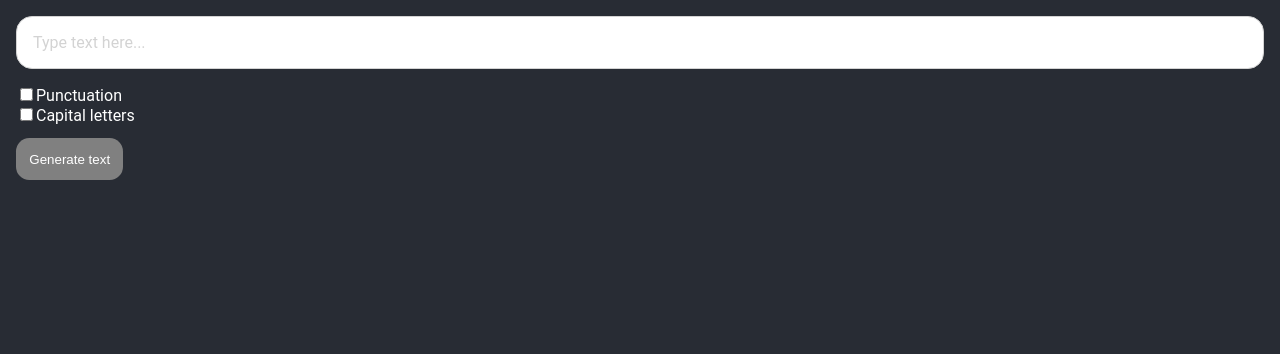
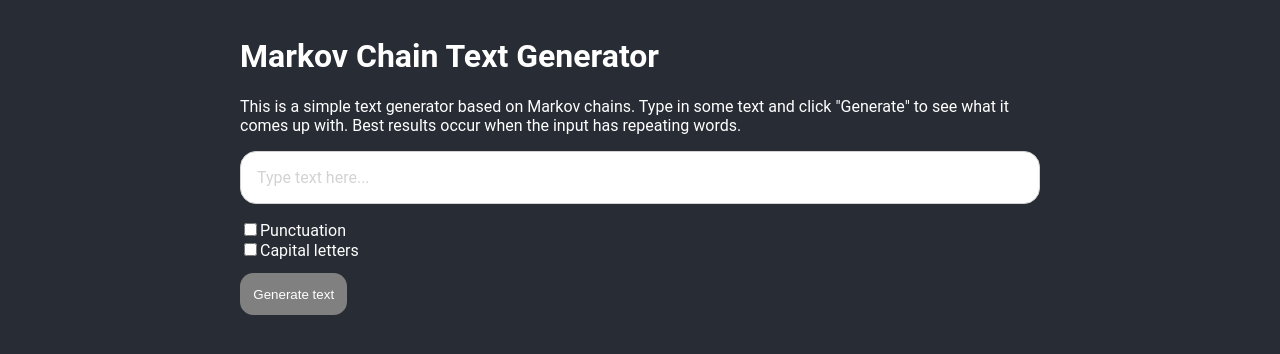
Before and after one commit to nomomon/markov-chain-text, a React (Create React App) app: page / in a window 1280 px wide. Shown: the top 354 px of the page. Built offline with nearby package versions, Linux system fonts and the light colour scheme.

Commit message:
app title and description

```diff
--- a/src/App.css
+++ b/src/App.css
@@ -6,6 +6,12 @@ body{
     padding: 1em;
     overflow: auto;
     margin-bottom: 20vh;
+}
+
+.App{
+    width:800px;
+    max-width: calc(100vw - 2em);
+    margin: 0 auto;
 }
 
 .input-area{
--- a/src/App.js
+++ b/src/App.js
@@ -39,6 +39,11 @@ function App() {
 
     return (
         <div className="App" >
+            <h1>Markov Chain Text Generator</h1>
+            <p>
+                This is a simple text generator based on Markov chains. Type in some text and click "Generate" to see what it comes up with. Best results occur when the input has repeating words.
+            </p>
+
             <InputArea
                 inputText={inputText}
                 setInputText={setInputText}
--- a/src/logic/markov-chain.js
+++ b/src/logic/markov-chain.js
@@ -59,7 +59,7 @@ function preprocess(text, settings) {
         text = leaveCharacters(text, /[^a-zA-Zа-яА-Яё]/g);
     }
     else {
-        text = leaveCharacters(text, /[^a-zA-Zа-яА-Яё.,!?]/g);
+        text = leaveCharacters(text, /[^a-zA-Zа-яА-Яё.,!?–-—]/g);
         text = separatePunctuation(text);
     }
     text = removeExtraSpaces(text);
```
Also changed, not shown: 11 other files (tests, documents, lock files or other folders).
